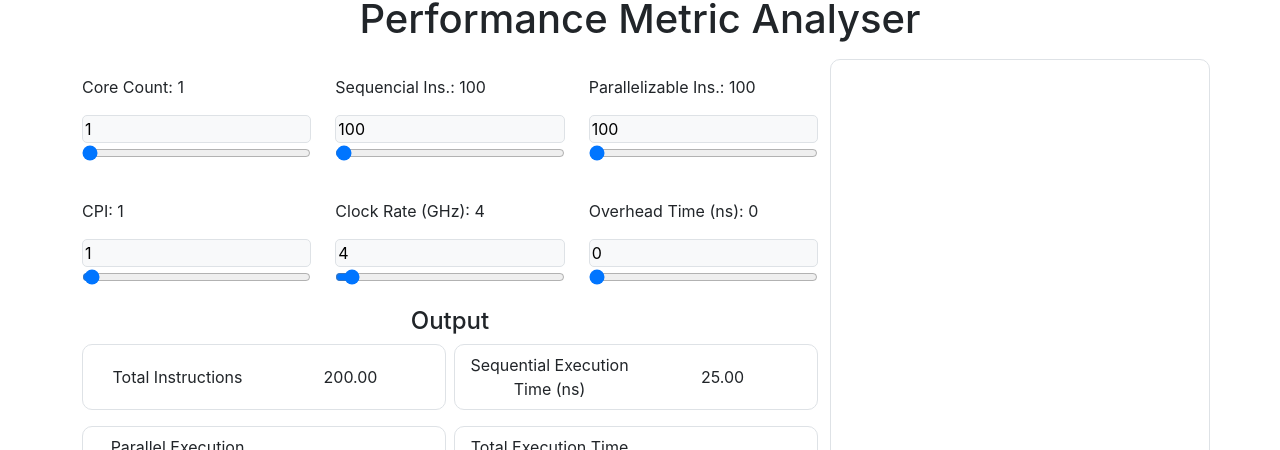
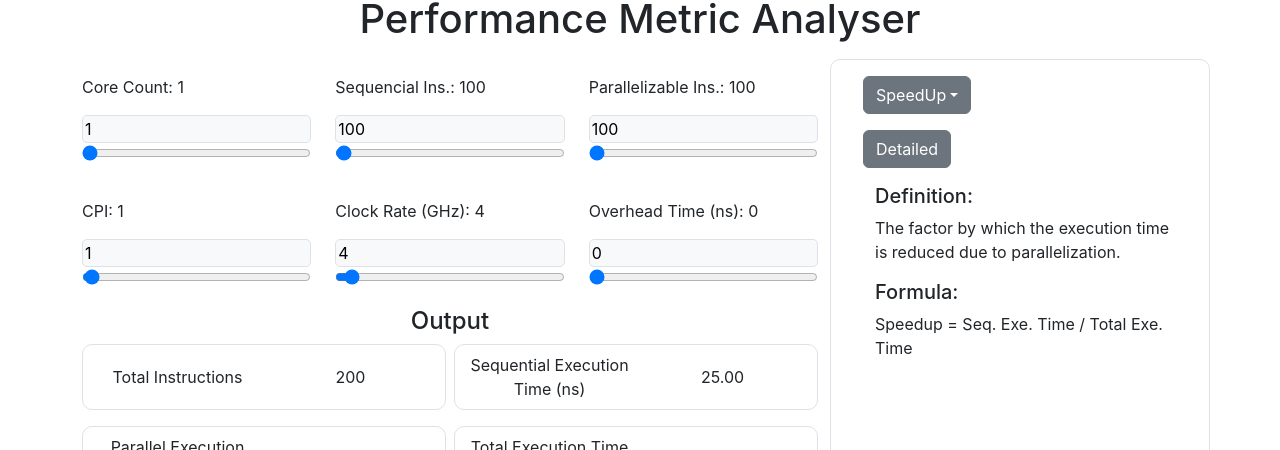
Before and after one commit to Hit2737/COA_Learning_Application, a React (Create React App) app in the folder myapp/: page /performacemetricanalyser in a window 1280 px wide. Shown: the part 127-577 px from the top of the page. Built offline with nearby package versions, Linux system fonts and the light colour scheme.

Commit message:
Working on Formulas and Visualizer

```diff
--- a/myapp/package.json
+++ b/myapp/package.json
@@ -9,6 +9,7 @@
     "d3": "^7.9.0",
     "react": "^18.3.1",
     "react-dom": "^18.3.1",
+    "react-hook-mathjax": "^2.0.5",
     "react-router-dom": "^6.27.0",
     "react-scripts": "5.0.1",
     "web-vitals": "^2.1.4"
--- a/myapp/src/App.css
+++ b/myapp/src/App.css
@@ -38,3 +38,9 @@
     transform: rotate(360deg);
   }
 }
+
+.latex-font {
+  font-family: 'Times New Roman', -apple-system, BlinkMacSystemFont, "Segoe UI", Roboto, "Helvetica Neue", Arial, sans-serif;
+  font-size: 1em;
+  color: #333;
+}
--- a/myapp/src/App.js
+++ b/myapp/src/App.js
@@ -33,7 +33,7 @@ function App() {
     })
     setTimeout(() => {
       setAlert(null);
-    }, 2000);
+    }, 500);
   }
 
 
--- a/myapp/src/components/InputValue.js
+++ b/myapp/src/components/InputValue.js
@@ -1,7 +1,7 @@
 import React from 'react'
 import { useEffect } from 'react'
 
-export default function InputValue({ mode = 'light', id = 'id', title = 'title', content = 'content', type = 'number', setValue, value = 0, placeholder = '', min = 0, max = 100, step = 1 }) {
+export default function InputValue({ mode = 'dark', id = 'id', title = 'title', content = 'content', type = 'number', setValue, value = 0, placeholder = '', min = 0, max = 100, step = 1 }) {
     useEffect(() => {
         const tooltipTriggerList = document.querySelectorAll('[data-bs-toggle="tooltip"]');
         tooltipTriggerList.forEach(tooltipTriggerEl => {
--- a/myapp/src/components/NC/select.js
+++ b/myapp/src/components/NC/select.js
@@ -1,12 +1,10 @@
-import react from 'react'
-
-let val=[2,3,4,5,6,7,8,9,10,11,12,13,14,15,16]
-let names=["2(Binary)","3(Ternary)","4(Quaternay)","5(Quinary)","6","7","8(Octal)","9","10(Decimal)","11","12","13","14","15","16(Hexadecimal)"]
-function SelectItem(Props){
+let val = [2, 3, 4, 5, 6, 7, 8, 9, 10, 11, 12, 13, 14, 15, 16]
+let names = ["2(Binary)", "3(Ternary)", "4(Quaternay)", "5(Quinary)", "6", "7", "8(Octal)", "9", "10(Decimal)", "11", "12", "13", "14", "15", "16(Hexadecimal)"]
+function SelectItem(Props) {
 
     return (<select id={Props.id} class="form-select" aria-label="Default select example">
         <option selected>{Props.text}</option>
-        {val.map((val,index)=>{
+        {val.map((val, index) => {
             return <option value={val}>{names[index]}</option>
         })}
     </select>)
--- a/myapp/src/components/PMA.js
+++ b/myapp/src/components/PMA.js
@@ -2,7 +2,7 @@ import Graphs from './PMA/Graphs';
 import InputValue from './InputValue';
 import React, { useState } from 'react';
 import Output from './PMA/Output';
-import CPIImpactVisualizer from './PMA/Visualizer';
+import CalVisualizer from './PMA/CalVisualizer';
 
 
 export default function PerformanceMetricAnalyser({ mode, showAlert }) {
@@ -33,18 +33,18 @@ export default function PerformanceMetricAnalyser({ mode, showAlert }) {
                         <InputValue mode={mode} id='parIns' title='Parallelizable Ins.' content={info.parIns} type='number' setValue={setParIns} value={parIns} placeholder='Enter No. of Par. Ins.' min={0} max={100000} />
                         <InputValue mode={mode} id='cpi' title='CPI' content={info.cpi} type='float' setValue={setCPI} value={cpi} placeholder='Enter CPI' step={0.005} min={0.005} max={100} />
                         <InputValue mode={mode} id='clkRate' title='Clock Rate (GHz)' content={info.clkRate} type='float' setValue={setClkRate} value={clkRate} placeholder='Enter Clock Rate' step={0.005} min={0.005} max={100} />
-                        <InputValue mode={mode} id='overhead' title='Overhead Time (ns)' content={info.overhead} type='float' setValue={setOverhead} value={overhead} placeholder='Enter Overhead Time' min={0} max={100000000} />
+                        <InputValue mode={mode} id='overhead' title='Overhead Time (ns)' content={info.overhead} type='float' setValue={setOverhead} value={overhead} placeholder='Enter Overhead Time' step={100} min={0} max={100000} />
                     </div>
                     <div className="row">
                         <div className="col">
 
                         </div>
                     </div>
-                    <Output mode={mode} coreCount={coreCount} seqIns={seqIns} parIns={parIns} cpi={cpi} clkRate={clkRate} overhead={overhead} showAlert={showAlert} />
+                    <Output coreCount={coreCount} seqIns={seqIns} parIns={parIns} cpi={cpi} clkRate={clkRate} overhead={overhead} showAlert={showAlert} />
                     <Graphs />
                 </div>
                 <div className="col-md-4 border" style={{ borderRadius: '10px' }}>
-
+                    <CalVisualizer coreCount={coreCount} cpi={cpi} clkRate={clkRate} seqIns={seqIns} parIns={parIns} overhead={overhead} />
                 </div>
             </div>
         </>
--- /dev/null
+++ b/myapp/src/components/PMA/CalVisualizer.js
@@ -0,0 +1,141 @@
+import React from "react";
+import Tex2SVG from "react-hook-mathjax";
+import { useState } from "react";
+
+export default function CalVisualizer({ coreCount, seqIns, parIns, cpi, clkRate, overhead }) {
+
+    let seqExeTime = seqIns * cpi / clkRate;
+    let parExeTime = parIns * cpi / (clkRate * coreCount);
+    let totalExeTime = seqExeTime + parExeTime + overhead;
+    let speedup = seqExeTime / totalExeTime;
+
+    const metrics = {
+        seqExeTime: {
+            heading: "Sequential Execution Time",
+            def: "The time taken to execute the sequential instructions.",
+            formula: `
+                    \\begin{align*}
+                    \\text{Seq. Exe. Time}
+                    \\\\ &= \\frac{Seq. Ins. \\times CPI}{Clock Rate} \\ \\text{s}
+                    \\end{align*}`,
+            cal: `
+                \\begin{align*}
+                \\text{Seq. Exe. Time} &= \\frac{${seqIns} \\times ${cpi}}{${clkRate}} \\\\
+                &= ${Number(seqIns * cpi / clkRate).toFixed(2)} \\text{ ns}
+                \\end{align*}
+            `
+        },
+        parExeTime: {
+            heading: "Parallel Execution Time",
+            def: "The time taken to execute the parallelizable instructions across all cores.",
+            formula: "Parallel Exe. Time = Parallel Ins. * CPI / (Clock Rate * Core Count)",
+            cal: `
+                \\begin{align*}
+                \\text{Parallel Exe. Time} &= \\frac{${parIns} \\times ${cpi}}{${clkRate} \\times ${coreCount}} \\\\
+                &= ${(parIns * cpi / (clkRate * coreCount)).toFixed(2)} \\text{ ns}
+                \\end{align*}
+            `
+        },
+        totalExeTime: {
+            heading: "Total Execution Time",
+            def: "The total time required to complete all instructions (both sequential and parallelizable).",
+            formula: "Total Exe. Time = Seq. Exe. Time + Parallel Exe. Time + Overhead Time",
+            cal: `
+                \\begin{align*}
+                \\text{Total Exe. Time} &= ${seqExeTime} + ${parExeTime} + ${overhead} \\\\
+                &= ${Number(seqExeTime + parExeTime + overhead).toFixed(2)} \\text{ ns}
+                \\end{align*}
+            `
+        },
+        speedup: {
+            heading: "SpeedUp",
+            def: "The factor by which the execution time is reduced due to parallelization.",
+            formula: "Speedup = Seq. Exe. Time / Total Exe. Time",
+            cal: `
+                \\begin{align*}
+                \\text{Speedup} &= \\frac{${seqExeTime}}{${Number(totalExeTime).toFixed(2)}} \\\\
+                &= ${Number(seqExeTime / totalExeTime).toFixed(2)}
+                \\end{align*}
+            `
+        },
+        eff: {
+            heading: "Efficiency",
+            def: "The efficiency of the parallel execution, measuring the ratio of speedup to the number of cores.",
+            formula: "Efficiency = Speedup / Core Count",
+            cal: `
+                \\begin{align*}
+                \\text{Efficiency} &= \\frac{${speedup}}{${coreCount}} \\\\
+                &= ${(speedup / coreCount).toFixed(2)}
+                \\end{align*}
+            `
+        },
+        tput: {
+            heading: "Throughput",
+            def: "The rate of processing instructions, often measured as instructions per second.",
+            formula: "Throughput = (Clock Rate * Core Count) / CPI",
+            cal: `
+                \\begin{align*}
+                \\text{Throughput} &= \\frac{${clkRate} \\times ${coreCount}}{${cpi}} \\\\
+                &= ${(clkRate * coreCount / cpi).toFixed(2)} \\text{ instructions/sec}
+                \\end{align*}
+            `
+        },
+        totalIns: {
+            heading: "Total Instructions",
+            def: "The sum of all instructions, both sequential and parallelizable, to be executed.",
+            formula: "Total Instructions = Sequential Instructions + Parallelizable Instructions",
+            cal: `
+                \\begin{align*}
+                \\text{Total Instructions} &= ${seqIns} + ${parIns} \\\\
+                &= ${seqIns + parIns}
+                \\end{align*}
+            `
+        }
+    };
+
+    const [param, setParam] = useState('speedup');
+    const [mode, setMode] = useState('summary');
+
+    return (
+        <>
+            <div className="container my-3 mx-2">
+                <div className="my-3">
+                    <button className="btn btn-secondary dropdown-toggle" type="button" id="dropdownMenuButton1" data-bs-toggle="dropdown" aria-expanded="false">
+                        {metrics[param]["heading"]}
+                    </button>
+                    <ul className="dropdown-menu" aria-labelledby="dropdownMenuButton1">
+                        {Object.keys(metrics).map((key) => (
+                            <li key={key}><p className="dropdown-item" onClick={() => { setParam(key) }}>{metrics[key]["heading"]}</p></li>
+                        ))}
+                    </ul>
+                </div>
+                <div className="my-3">
+                    <button className="btn btn-secondary" onClick={() => { mode === 'summary' ? setMode('detailed') : setMode('summary') }}>{mode === 'summary' ? 'Detailed' : 'Summary'}</button>
+                </div>
+                {mode === 'summary' ? (
+                    <>
+                        <div className="container my-3">
+                            <h5>Definition:</h5>
+                            <p>{metrics[param]["def"]}</p>
+                        </div>
+                        <div className="container">
+                            <h5>Formula:</h5>
+                            <p display='inline'>{metrics[param]["formula"]}</p>
+                            <br />
+                        </div >
+                    </>
+                ) : (
+                    <>
+                        <div className="container">
+                            <h5>Formula:</h5>
+                            <Tex2SVG className="latex-font" display="inline" latex={metrics[param]["formula"]} />
+                            <br />
+                            <h5>Calculation:</h5>
+                            <Tex2SVG className="latex-font" display="inline" latex={metrics[param]["cal"]} />
+                        </div >
+                    </>
+                )}
+            </div >
+        </>
+    );
+};
--- a/myapp/src/components/PMA/Graphs.js
+++ b/myapp/src/components/PMA/Graphs.js
@@ -1,11 +1,9 @@
 import React from 'react'
-import CPIImpactVisualizer from './Visualizer'
 
 export default function Graphs() {
     return (
         <>
             <h4 className='text-center'>Graphs</h4>
-            <CPIImpactVisualizer />
         </>
     )
 }
```
Also changed, not shown: myapp/src/components/PMA/Output.js (+7 -12 lines), 1 other file (tests, documents, lock files or other folders).
